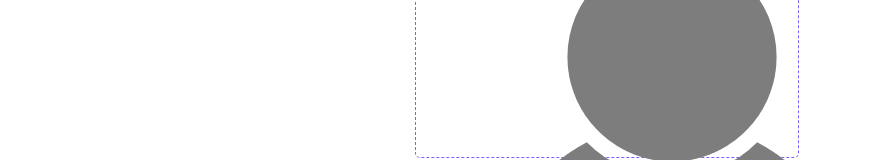
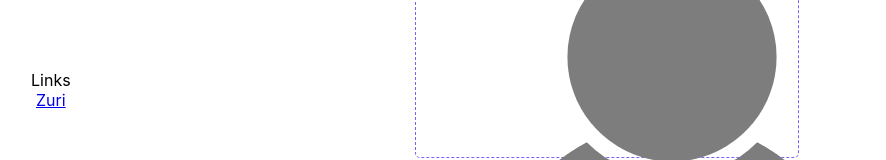
Before and after one commit to AgnesMuita/linktree, a React (Create React App) app: page / in a window 1280 px wide. Shown: the part 128-288 px from the top of the page, without its empty margins (1-887 px from the left). Built offline with nearby package versions, Linux system fonts and the light colour scheme.

Commit message:
add main links frame

```diff
--- a/src/App.js
+++ b/src/App.js
@@ -1,5 +1,6 @@
 import './App.css';
 import Profile from './components/profile';
+import Links from './components/links';
 
 function App() {
   return (
@@ -8,6 +9,9 @@ function App() {
         <div className="profile-section">
           <Profile/>
         </div>
+        <div>
+          <Links/>
+        </div>
       </div>
     </section>
   );
--- /dev/null
+++ b/src/components/links.js
@@ -0,0 +1,12 @@
+import React from 'react'
+
+function Links() {
+  return (
+    <div className='link-section'>
+      <div class="Links"><frame className="frame5"><text className="text">Links</text></frame></div>
+      <a href='https://training.zuri.team/' type="button" id="btn_zuri">Zuri</a>
+    </div>
+  )
+}
+
+export default Links;
```
